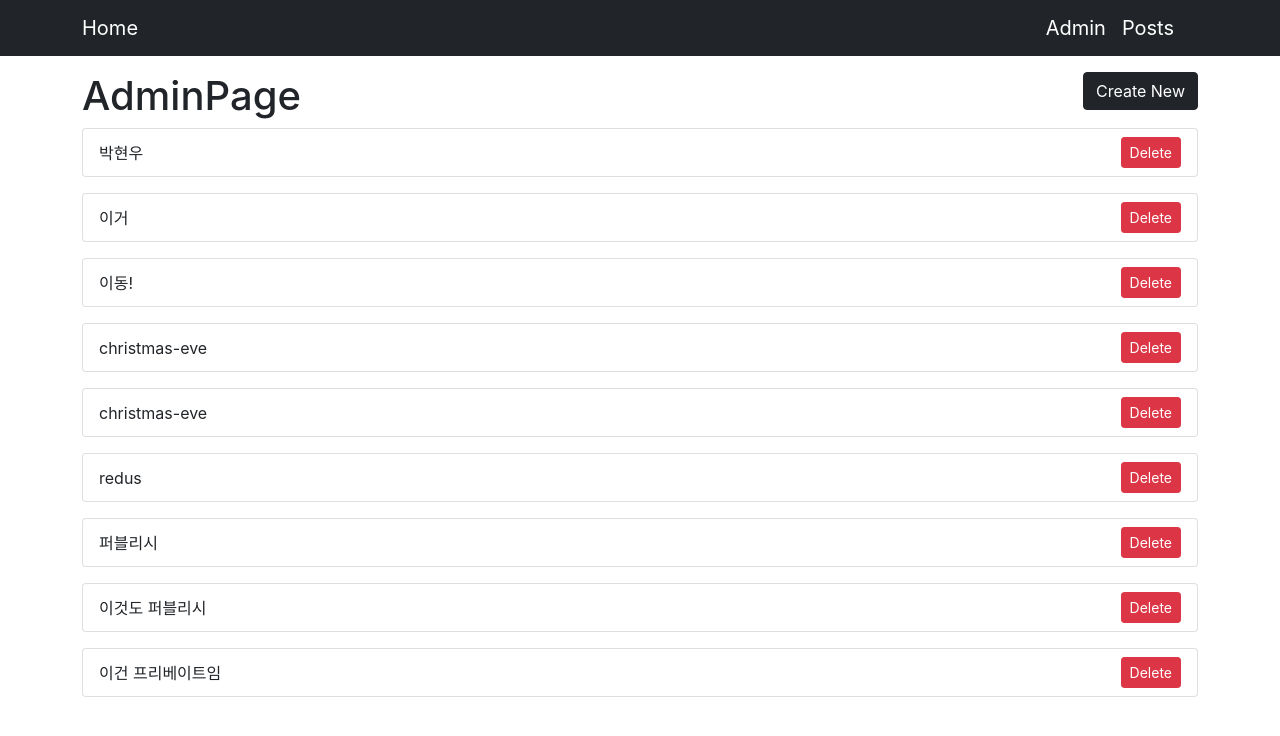
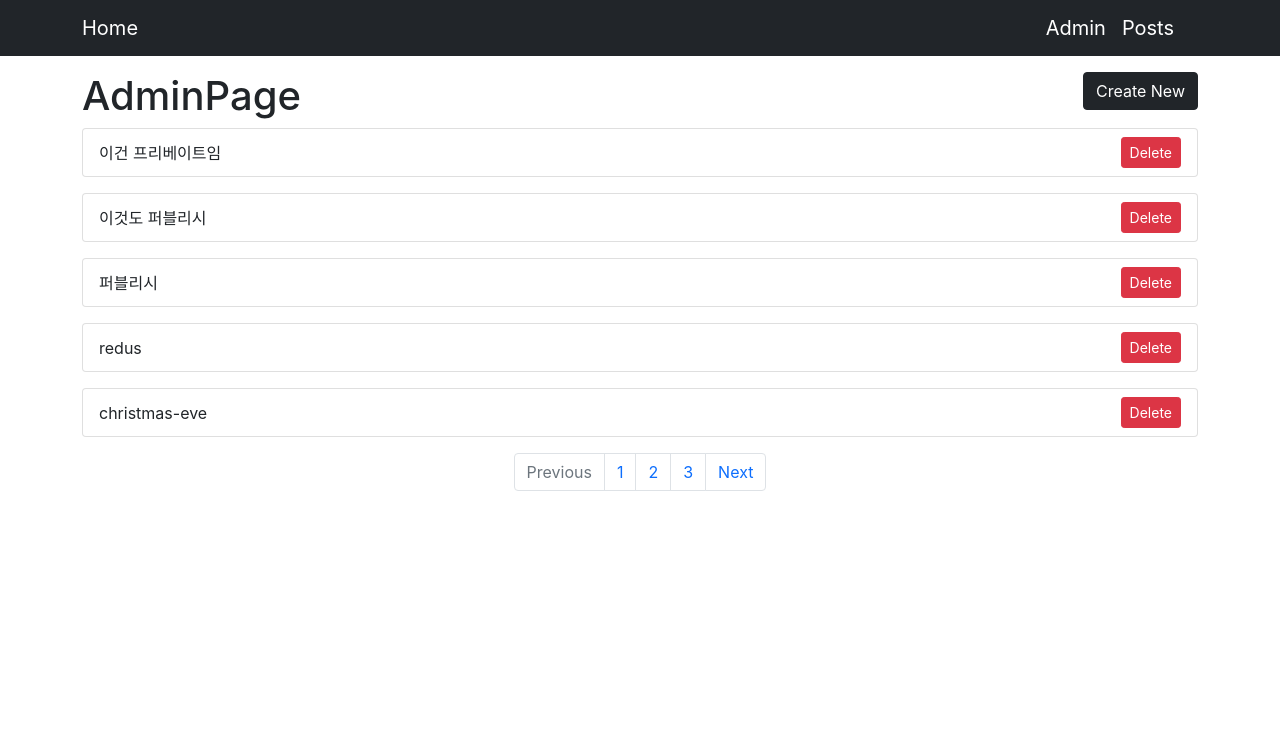
Before and after one commit to dailybetter/DailyBetterWeb, a React (Create React App) app: page /admin in a window 1280 px wide. Shown: the top 736 px of the page. Built offline with nearby package versions, Linux system fonts and the light colour scheme; data requests are answered from the project's data file.

Commit message:
Feat: pagination 기능 개발 시작

```diff
--- a/src/components/BlogForm.js
+++ b/src/components/BlogForm.js
@@ -60,7 +60,7 @@ const BlogForm = ({ editing }) => {
             publish,
           })
           .then(() => {
-            history.push('/blogs');
+            history.push('/admin');
           });
       }
     }
--- a/src/components/BlogList.js
+++ b/src/components/BlogList.js
@@ -4,13 +4,23 @@ import Card from '../components/Card';
 import { useHistory } from 'react-router-dom';
 import Spinner from '../components/Spinner';
 import { bool } from 'prop-types';
+import Pagination from './Pagenation';
 
 const BlogList = ({ isAdmin }) => {
   const history = useHistory();
   const [posts, setPosts] = useState([]);
   const [loading, setLoading] = useState(true);
-  const getPosts = () => {
-    axios.get('http://localhost:3003/posts/').then((res) => {
+  const getPosts = (page = 1) => {
+    axios
+      .get(`http://localhost:3003/posts`, {
+        params: {
+          _page: page,
+          _limit: 5,
+          _sort: 'id',
+          _order: 'desc',
+        },
+      })
+      .then((res) => {
         setPosts(res.data);
         setLoading(false);
       });
@@ -31,6 +41,7 @@ const BlogList = ({ isAdmin }) => {
   if (posts.length === 0) {
     return <div>'No posts found'</div>;
   }
+  const renderPageList = () => {
     return posts
       .filter((post) => isAdmin || post.publish)
       .map((post) => {
@@ -57,6 +68,13 @@ const BlogList = ({ isAdmin }) => {
         );
       });
   };
+  return (
+    <>
+      {renderPageList()}
+      <Pagination />
+    </>
+  );
+};
 BlogList.propTypes = {
   isAdmin: bool,
 };
--- /dev/null
+++ b/src/components/Pagenation.js
@@ -0,0 +1,41 @@
+const Pagination = () => {
+  return (
+    <>
+      <nav aria-label='Page navigation example'>
+        <ul className='pagination justify-content-center'>
+          <li className='page-item disabled'>
+            <a
+              className='page-link'
+              href='#'
+              tabindex='-1'
+              aria-disabled='true'
+            >
+              Previous
+            </a>
+          </li>
+          <li className='page-item'>
+            <a className='page-link' href='#'>
+              1
+            </a>
+          </li>
+          <li className='page-item'>
+            <a className='page-link' href='#'>
+              2
+            </a>
+          </li>
+          <li className='page-item'>
+            <a className='page-link' href='#'>
+              3
+            </a>
+          </li>
+          <li className='page-item'>
+            <a className='page-link' href='#'>
+              Next
+            </a>
+          </li>
+        </ul>
+      </nav>
+    </>
+  );
+};
+export default Pagination;
```
Lines whose indentation alone changed are shown as unchanged.
